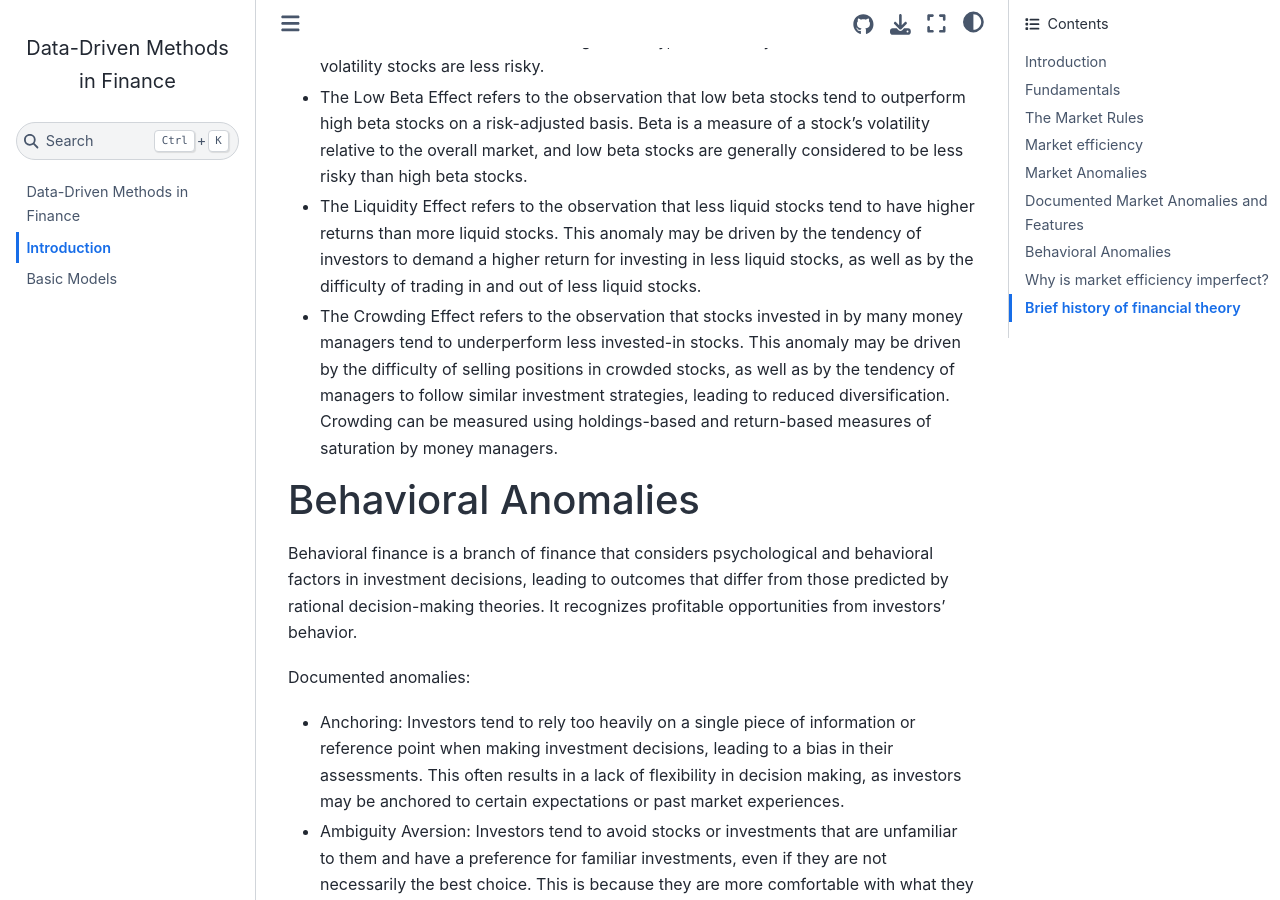
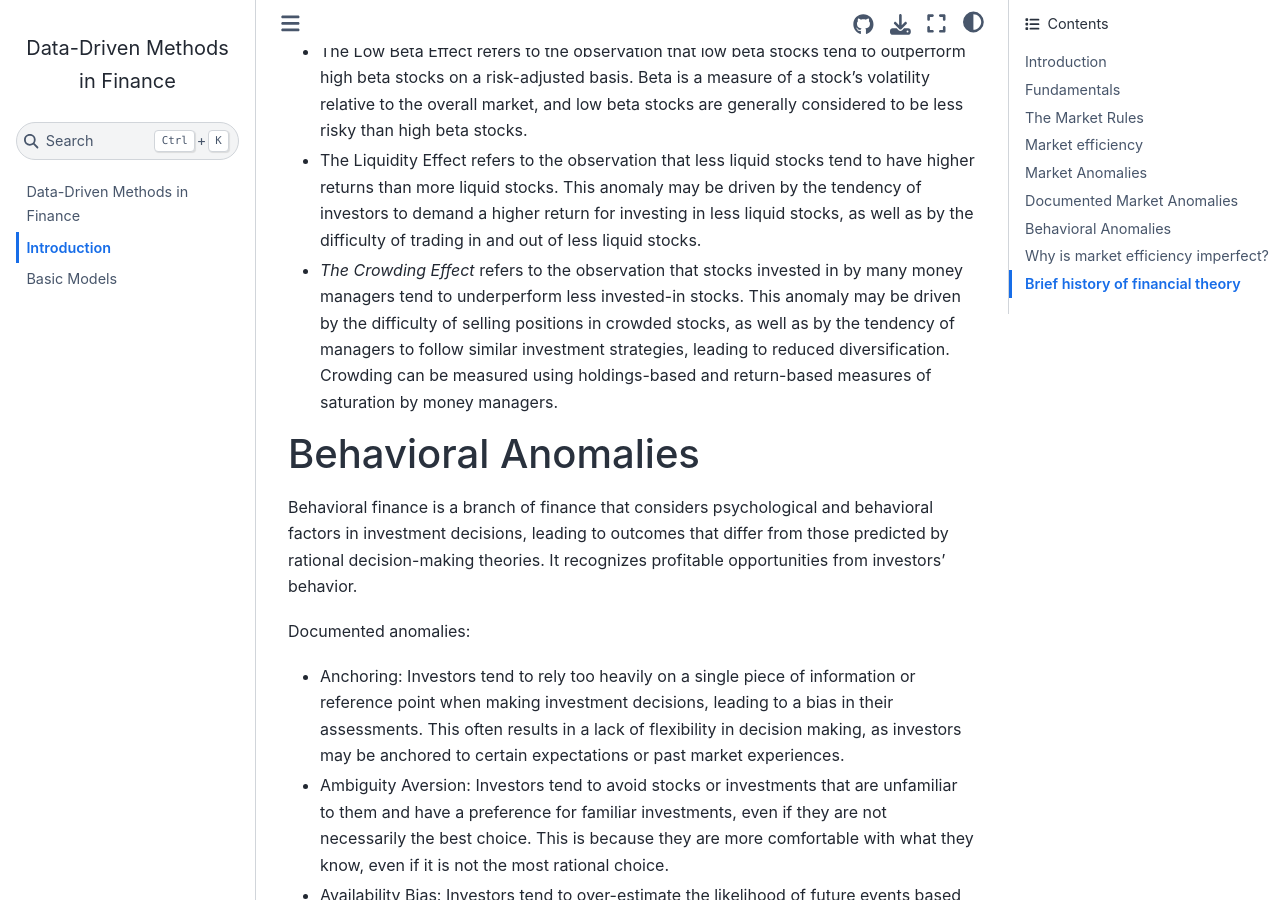
Before and after one commit to naftalic/ddmif, a Jupyter Book: the page built from introduction.md, in a window 1280 px wide and 900 px high, scrolled down 5586 px. Built offline with Jupyter Book 1.0.4 settings and Sphinx 7.4.7 and the Sphinx Book theme 1.1.4, drawn with Linux system fonts in a browser that asks for light colours; some of the changed text lies outside the part shown.

Commit message:
Update introduction.md

```diff
--- a/introduction.md
+++ b/introduction.md
@@ -67,7 +67,7 @@ Can we test for market efficiency?
 
 When testing for anomalies, it's important to be aware of data limitations and to ensure good organization of the data. A good knowledge of statistics and attention to detail is also critical to avoid mistakes in the analysis.
 
-# Documented Market Anomalies and Features
+# Documented Market Anomalies
 
 Despite market efficiency, there are systematic anomalies that persist and can be profitable. Some examples include:
 
@@ -110,7 +110,7 @@ The Analyst Forecasts Effect refers to the observation that stocks with "buy" ra
 
 - The Liquidity Effect refers to the observation that less liquid stocks tend to have higher returns than more liquid stocks. This anomaly may be driven by the tendency of investors to demand a higher return for investing in less liquid stocks, as well as by the difficulty of trading in and out of less liquid stocks.
 
-- The Crowding Effect refers to the observation that stocks invested in by many money managers tend to underperform less invested-in stocks. This anomaly may be driven by the difficulty of selling positions in crowded stocks, as well as by the tendency of managers to follow similar investment strategies, leading to reduced diversification. Crowding can be measured using holdings-based and return-based measures of saturation by money managers.
+- *The Crowding Effect* refers to the observation that stocks invested in by many money managers tend to underperform less invested-in stocks. This anomaly may be driven by the difficulty of selling positions in crowded stocks, as well as by the tendency of managers to follow similar investment strategies, leading to reduced diversification. Crowding can be measured using holdings-based and return-based measures of saturation by money managers.
 
 # Behavioral Anomalies
 
```
